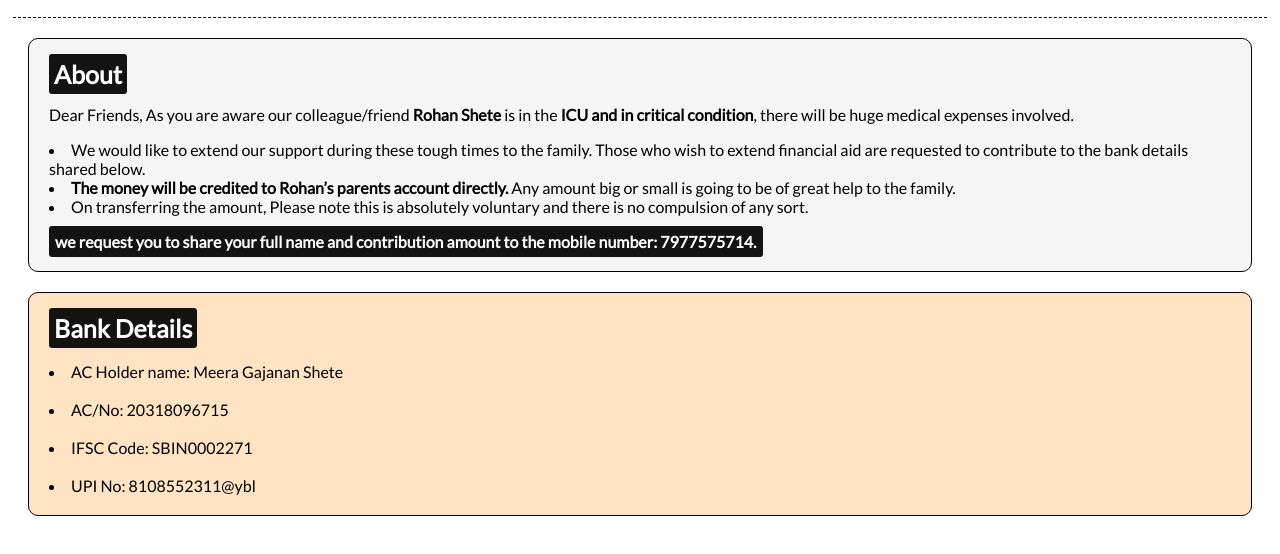
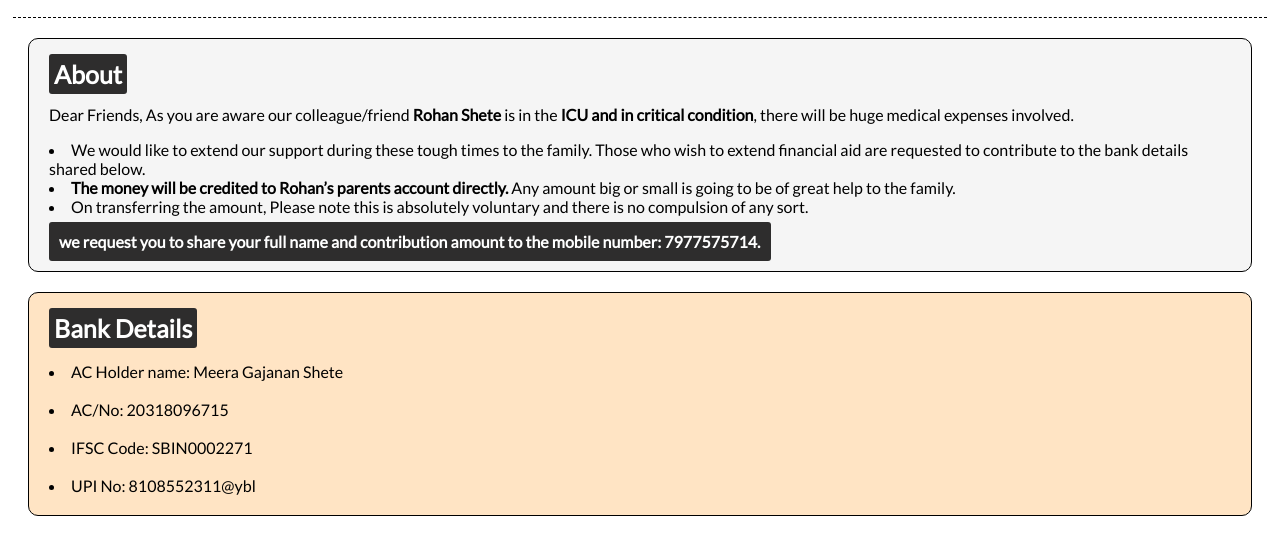
Before and after one commit to pranayzv/HelpRohan, a plain HTML site: page index.html in a window 1280 px wide. Shown: the part 198-752 px from the top of the page. Drawn offline with Linux system fonts and the light colour scheme.

Commit message:
first commit

```diff
--- a/style.css
+++ b/style.css
@@ -57,10 +57,10 @@ border-style: solid;
 
 .highlight_text2{
     font-weight: bold;
-    background-color: #131313;
+    background-color: #2e2d2d;
     color: white;
     border-radius: 3px;
-    padding: 6px;
+    padding: 10px;
     border-width: 1px;
     font-family: 'Lato', sans-serif;
 }
```
